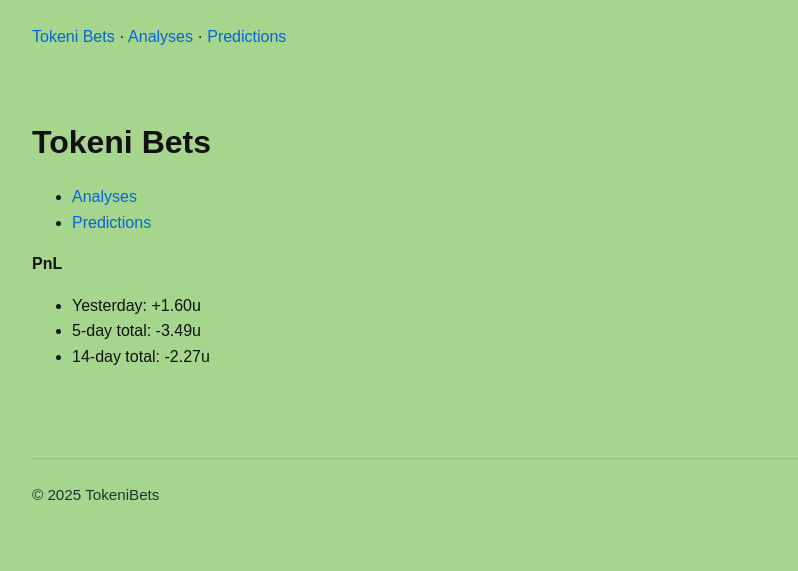
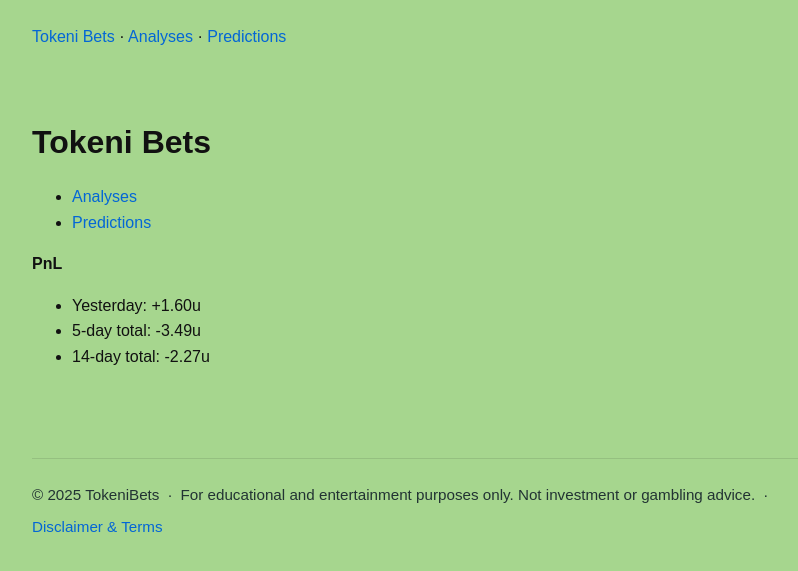
Before and after one commit to tokenibets/tokenibets.github.io, a Jekyll site: the page built from index.md, in a window 1280 px wide. Shown: the top 571 px of the page, without its empty margins (208-1006 px from the left). Built offline with Jekyll 4.4.1, drawn with Linux system fonts in a browser that asks for light colours.

Commit message:
Update default.html

```diff
--- a/_layouts/default.html
+++ b/_layouts/default.html
@@ -38,7 +38,13 @@
 
   <footer class="wrap muted">
     <hr>
-    <div>© {{ "now" | date: "%Y" }} {{ site.title }}</div>
+    <div style="display:flex;gap:.5rem;flex-wrap:wrap;align-items:center">
+      <span>© {{ "now" | date: "%Y" }} {{ site.title }}</span>
+      <span aria-hidden="true">·</span>
+      <span>For educational and entertainment purposes only. Not investment or gambling advice.</span>
+      <span aria-hidden="true">·</span>
+      <a href="{{ '/disclaimer/' | relative_url }}">Disclaimer & Terms</a>
+    </div>
   </footer>
 </body>
 </html>
```
